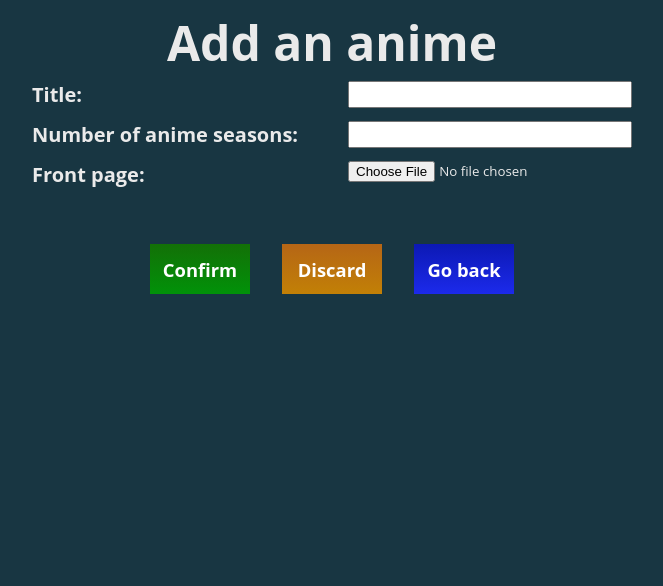
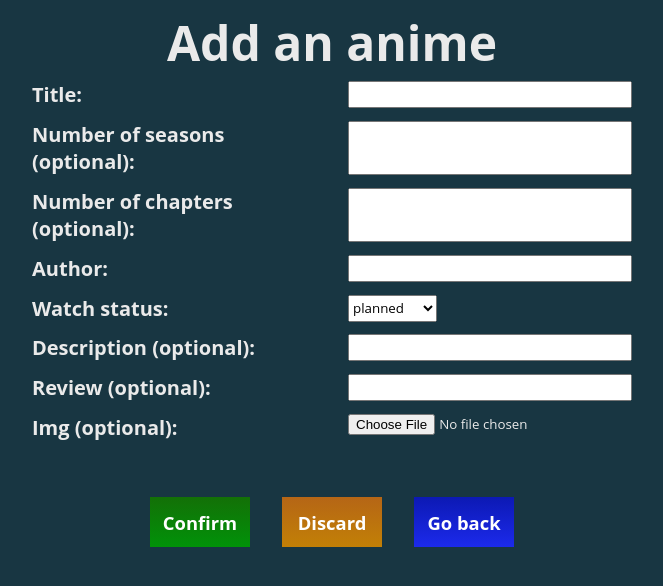
Before and after one commit to Lucas123-m/frontendForBackProject, a React (Vite) app: page /newEntry in a window 1280 px wide. Shown: the top 586 px of the page, without its empty margins (308-971 px from the left). Built offline with nearby package versions, Linux system fonts and the light colour scheme.

Commit message:
avanzando conexion frontend con backned

```diff
--- a/src/Pages/editEntry.jsx
+++ b/src/Pages/editEntry.jsx
@@ -1,7 +1,7 @@
 import { NavLink } from "react-router-dom";
 import { useLocation } from "react-router-dom";
 import { animes } from '../scripts/data'
-import { useState } from "react";
+import { useEffect,useState } from "react";
 
 function handleSubmit(event){
     event.preventDefault()
@@ -20,35 +20,102 @@ function handleSubmit(event){
 }
 
 export default function Edit(){
-    const {title,seasons} = useLocation().state
-    const [titleState,setTitle] = useState(title)
-    const [seasonsState,setSeasons] = useState(seasons)
+    const {idState} = useLocation().state
 
-    function handleTitle(event){
-        setTitle(event.target.value)
+    const [dataAnime,setData] = useState([])
+    const [title,setTitle] = useState()
+    const [seasons,setSeasons] = useState()
+    const [chapters,setChapters] = useState()
+    const [author,setAuthor] = useState()
+    const [watchStatus,setWatchStatus] = useState()
+    const [description,setDescription] = useState()
+    const [review,setReview] = useState()
+    const [imgSrc,setImgSrc] = useState()
+
+    const handletitle = (event)=>{setTitle(event.target.value)}
+    const handleseasons = (event)=>{setSeasons(event.target.value)}
+    const handlechapters = (event)=>{setChapters(event.target.value)}
+    const handleauthor = (event)=>{setAuthor(event.target.value)}
+    const handlewatchStatus = (event)=>{setWatchStatus(event.target.value)}
+    const handledescription = (event)=>{setDescription(event.target.value)}
+    const handlereview = (event)=>{setReview(event.target.value)}
+    const handleimgSrc = (event)=>{setImgSrc(event.target.value)}
+
+    const fetchData = async()=>{
+        const res = await fetch(`http://localhost:3000/animes/series/${idState}`);
+        const data = await res.json();
+        setData(data)
+        setTitle(data[0].title)
+        setSeasons(data[0].seasons || '')
+        setChapters(data[0].chapters || '')
+        setAuthor(data[0].author)
+        setWatchStatus(data[0].watch_status)
+        setDescription(data[0].description || '')
+        setReview(data[0].review || '')
+        setImgSrc('')
     }
+    useEffect(()=>{
+        fetchData()
+    },[])
 
-    function handleSeasons(event){
-        setSeasons(event.target.value)
-    }
+    console.log(dataAnime[0])
+    console.log(title,author,chapters,watchStatus)
+    console.log("chapters: ",chapters," seasons: ",seasons," review: ",review," description: ",description," imgSrc: ",imgSrc)
 
+    /*
+    const [title,setTitle] = useState(dataAnime[0].title)
+    const [seasons,setSeasons] = useState(dataAnime[0].seasons || '')
+    const [chapters,setChapters] = useState(dataAnime[0].chapters || '')
+    const [author,setAuthor] = useState(dataAnime[0].author)
+    const [watchStatus,setWatchStatus] = useState(dataAnime[0].watch_status)
+    const [description,setDescription] = useState(dataAnime[0].description || '')
+    const [review,setReview] = useState(dataAnime[0].review || '')
+    const [imgSrc,setImgSrc] = useState(dataAnime[0].imgSrc || '')*/
+
+    const options = [{value: 'planned',label: 'planned'},{value: 'watching',label: 'watching'},{value: 'completed',label: 'completed'},{value: 'on_hold',label: 'on_hold'},{value: 'dropped',label: 'dropped'}]
     return (
     <>
-        <div className="sectionEdit">
-            <h1 className="title">Edit an anime</h1>
+        <div className="sectionAdd">
+            <h1 className="title">Add an anime</h1>
             <form onSubmit={handleSubmit}>
                 <div className="dataToModify">
                     <div className="formGroup">
-                        <label htmlFor="titleInp">Title: </label>
-                        <input type="text" id="titleInp"value={titleState} onChange={handleTitle}/>
+                        <label htmlFor="id">ID: </label>
+                        <input type="text" value={idState} id="id" readOnly/>
                     </div>
                     <div className="formGroup">
-                        <label htmlFor="seasonsInp">Number of anime seasons: </label>
-                        <input type="text" id="seasonsInp" value={seasonsState} onChange={handleSeasons}/>
+                        <label htmlFor="titleInp">Title: </label>
+                        <input type="text" value={title} id="titleInp" onChange={handletitle} required/>
                     </div>
                     <div className="formGroup">
-                        <label htmlFor="imageInp">Front page: </label>
-                        <input type="file" id="imageInp" accept="image/png, image/jpeg" />
+                        <label htmlFor="seasonsInp">Number of seasons (optional): </label>
+                        <input type="text" value={seasons} id="seasonsInp" onChange={handleseasons}/>
+                    </div>
+                    <div className="formGroup">
+                        <label htmlFor="chaptersInp">Number of chapters (optional): </label>
+                        <input type="text" value={chapters} id="chaptersInp" onChange={handlechapters}/>
+                    </div>
+                    <div className="formGroup">
+                        <label htmlFor="authorInp">Author: </label>
+                        <input type="text" value={author} id="authorInp" onChange={handleauthor} required/>
+                    </div>
+                    <div className="formGroup">
+                        <label htmlFor="watchStatusInp">Watch status: </label>
+                        <select value={watchStatus} name="Watch Status" id="watchStatusInp" onChange={handlewatchStatus} required>
+                            {options.map(({value,label})=>{return <option key={value} value={value}>{label}</option>})}
+                        </select>
+                    </div>
+                    <div className="formGroup">
+                        <label htmlFor="descriptionInp">Description (optional): </label>
+                        <input type="text" value={description} id="descriptionInp" onChange={handledescription}/>
+                    </div>
+                    <div className="formGroup">
+                        <label htmlFor="reviewInp">Review (optional): </label>
+                        <input type="text" value={review} id="reviewInp" onChange={handlereview}/>
+                    </div>
+                    <div className="formGroup">
+                        <label htmlFor="imageInp">Img (optional): </label>
+                        <input type="file" value={imgSrc} id="imageInp" accept="image/png, image/jpeg" onChange={handleimgSrc}/>
                     </div>
                 </div>
                 <div className="btns-edit-container">
@@ -61,4 +128,57 @@ export default function Edit(){
         </div>
     </>
 )
+/*
+    const options = [{value: 'planned',label: 'planned'},{value: 'watching',label: 'watching'},{value: 'completed',label: 'completed'},{value: 'on_hold',label: 'on_hold'},{value: 'dropped',label: 'dropped'}]
+    return (
+    <>
+        <div className="sectionAdd">
+            <h1 className="title">Add an anime</h1>
+            <form onSubmit={handleSubmit}>
+                <div className="dataToModify">
+                    <div className="formGroup">
+                        <label htmlFor="titleInp">Title: </label>
+                        <input type="text" id="titleInp" required/>
+                    </div>
+                    <div className="formGroup">
+                        <label htmlFor="seasonsInp">Number of seasons (optional): </label>
+                        <input type="text" id="seasonsInp"/>
+                    </div>
+                    <div className="formGroup">
+                        <label htmlFor="chaptersInp">Number of chapters (optional): </label>
+                        <input type="text" id="chaptersInp"/>
+                    </div>
+                    <div className="formGroup">
+                        <label htmlFor="authorInp">Author: </label>
+                        <input type="text" id="authorInp" required/>
+                    </div>
+                    <div className="formGroup">
+                        <label htmlFor="watchStatusInp">Watch status: </label>
+                        <select name="Watch Status" id="watchStatusInp" required>
+                            {options.map(({value,label})=>{return <option key={value} value={value}>{label}</option>})}
+                        </select>
+                    </div>
+                    <div className="formGroup">
+                        <label htmlFor="descriptionInp">Description (optional): </label>
+                        <input type="text" id="descriptionInp"/>
+                    </div>
+                    <div className="formGroup">
+                        <label htmlFor="reviewInp">Review (optional): </label>
+                        <input type="text" id="reviewInp"/>
+                    </div>
+                    <div className="formGroup">
+                        <label htmlFor="imageInp">Img (optional): </label>
+                        <input type="file" id="imageInp" accept="image/png, image/jpeg"/>
+                    </div>
+                </div>
+                <div className="btns-edit-container">
+                    <button type="submit" className="btns-edit btn-confirm">Confirm</button>
+                    <button type="button" className="btns-edit btn-go">
+                        <NavLink to="/" className="go-back-link link">Go back</NavLink>
+                    </button>
+                </div>
+            </form>
+        </div>
+    </>
+)*/
 }
--- a/src/Pages/newEntry.jsx
+++ b/src/Pages/newEntry.jsx
@@ -38,6 +38,7 @@ const handleSubmit =  async (event) => {
 }
 
 export default function Edit(){
+    const options = [{value: 'planned',label: 'planned'},{value: 'watching',label: 'watching'},{value: 'completed',label: 'completed'},{value: 'on_hold',label: 'on_hold'},{value: 'dropped',label: 'dropped'}]
     return (
     <>
         <div className="sectionAdd">
@@ -46,14 +47,36 @@ export default function Edit(){
                 <div className="dataToModify">
                     <div className="formGroup">
                         <label htmlFor="titleInp">Title: </label>
-                        <input type="text" id="titleInp"/>
+                        <input type="text" id="titleInp" required/>
                     </div>
                     <div className="formGroup">
-                        <label htmlFor="seasonsInp">Number of anime seasons: </label>
+                        <label htmlFor="seasonsInp">Number of seasons (optional): </label>
                         <input type="text" id="seasonsInp"/>
                     </div>
                     <div className="formGroup">
-                        <label htmlFor="imageInp">Front page: </label>
+                        <label htmlFor="chaptersInp">Number of chapters (optional): </label>
+                        <input type="text" id="chaptersInp"/>
+                    </div>
+                    <div className="formGroup">
+                        <label htmlFor="authorInp">Author: </label>
+                        <input type="text" id="authorInp" required/>
+                    </div>
+                    <div className="formGroup">
+                        <label htmlFor="watchStatusInp">Watch status: </label>
+                        <select name="Watch Status" id="watchStatusInp" required>
+                            {options.map(({value,label})=>{return <option value={value}>{label}</option>})}
+                        </select>
+                    </div>
+                    <div className="formGroup">
+                        <label htmlFor="descriptionInp">Description (optional): </label>
+                        <input type="text" id="descriptionInp"/>
+                    </div>
+                    <div className="formGroup">
+                        <label htmlFor="reviewInp">Review (optional): </label>
+                        <input type="text" id="reviewInp"/>
+                    </div>
+                    <div className="formGroup">
+                        <label htmlFor="imageInp">Img (optional): </label>
                         <input type="file" id="imageInp" accept="image/png, image/jpeg"/>
                     </div>
                 </div>
--- /dev/null
+++ b/src/components/AnimesContainer.jsx
@@ -0,0 +1,13 @@
+import Container from './Container'
+
+function AnimesContainer ({animes}){
+    return (
+        <div className="container" id="animes-container">
+           {animes.map(({id,imgSrc, title, alt="Not Found", seasons})=>
+                <Container key={title} imgSrc={imgSrc} title={title} alt={alt} seasons={seasons} id={id}></Container>
+           )}
+        </div>
+    )
+}
+
+export default AnimesContainer;
```
Also changed, not shown: src/Pages/main.jsx (+0 -9 lines), src/components/AnimesContainer/index.jsx (deleted, +0 -15 lines), src/components/Container.jsx (renamed from src/components/AnimeBox/index.jsx, +3 -8 lines), 1 other file (tests, documents, lock files or other folders).
